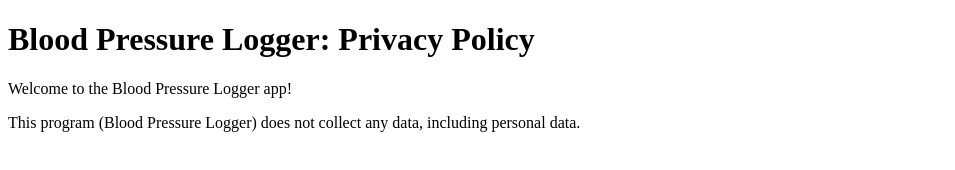
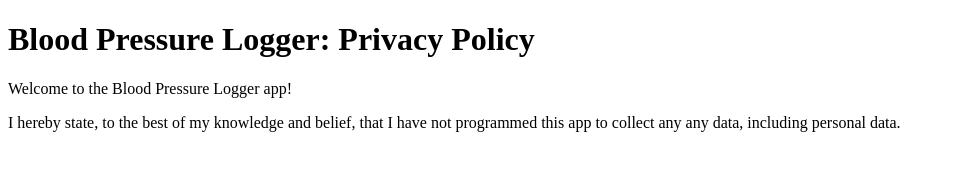
Before and after one commit to hkay2/hkay2.github.io, a plain HTML site: page privacy-policy/bpl/index.html in a window 1280 px wide. Shown: the whole page, without its empty margins (0-955 px from the left). Drawn offline with Linux system fonts and the light colour scheme.

Commit message:
Update index.html

```diff
--- a/privacy-policy/bpl/index.html
+++ b/privacy-policy/bpl/index.html
@@ -9,7 +9,8 @@
 	</h1>
 	Welcome to the Blood Pressure Logger app!
 	<P>
-	    This program (Blood Pressure Logger)
-	    does not collect any data, including personal data.
+	    I hereby state, to the best of my knowledge and belief,
+	    that I have not programmed this app to collect any
+	    any data, including personal data.
     </body>
 </html>
```
